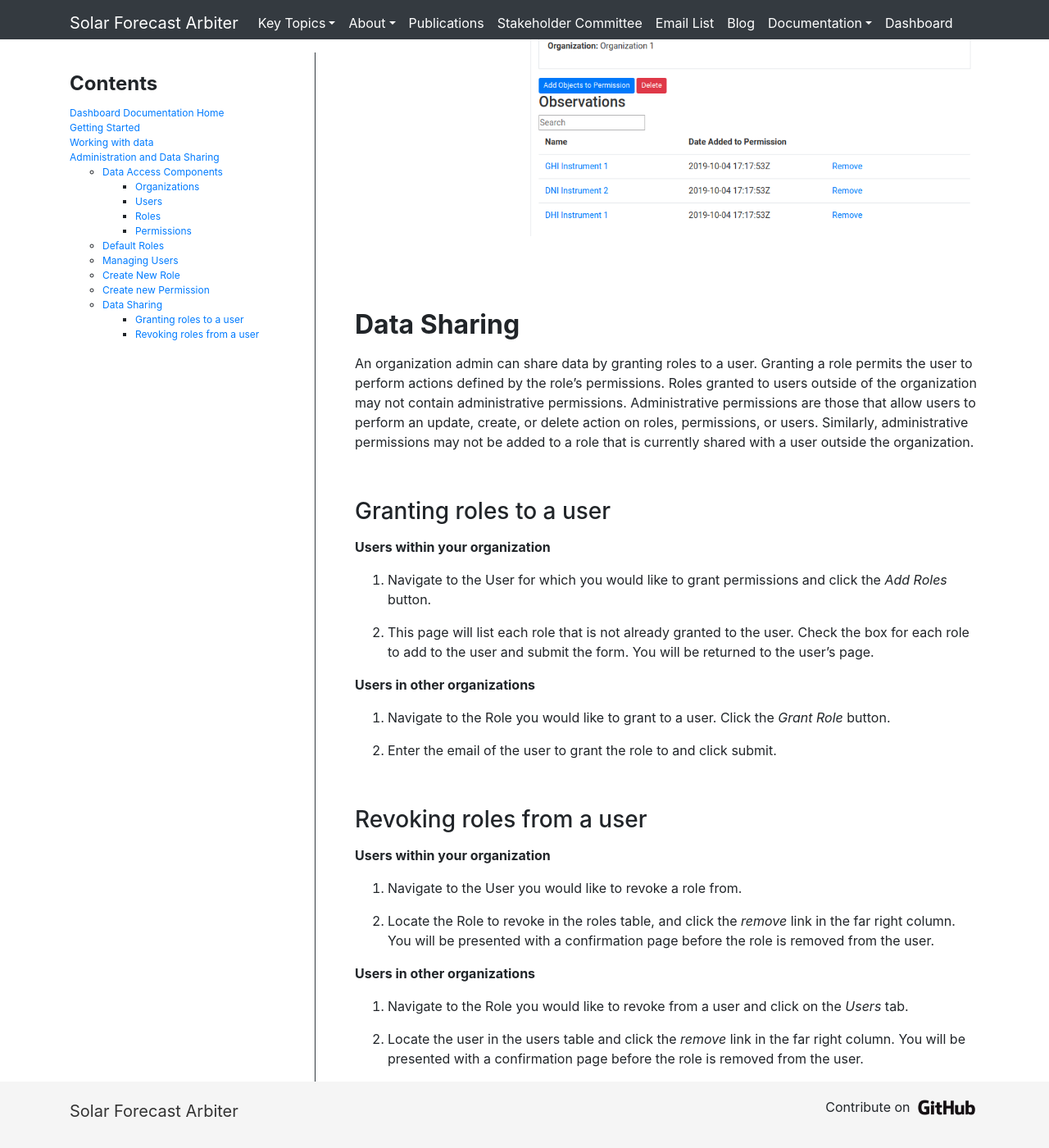
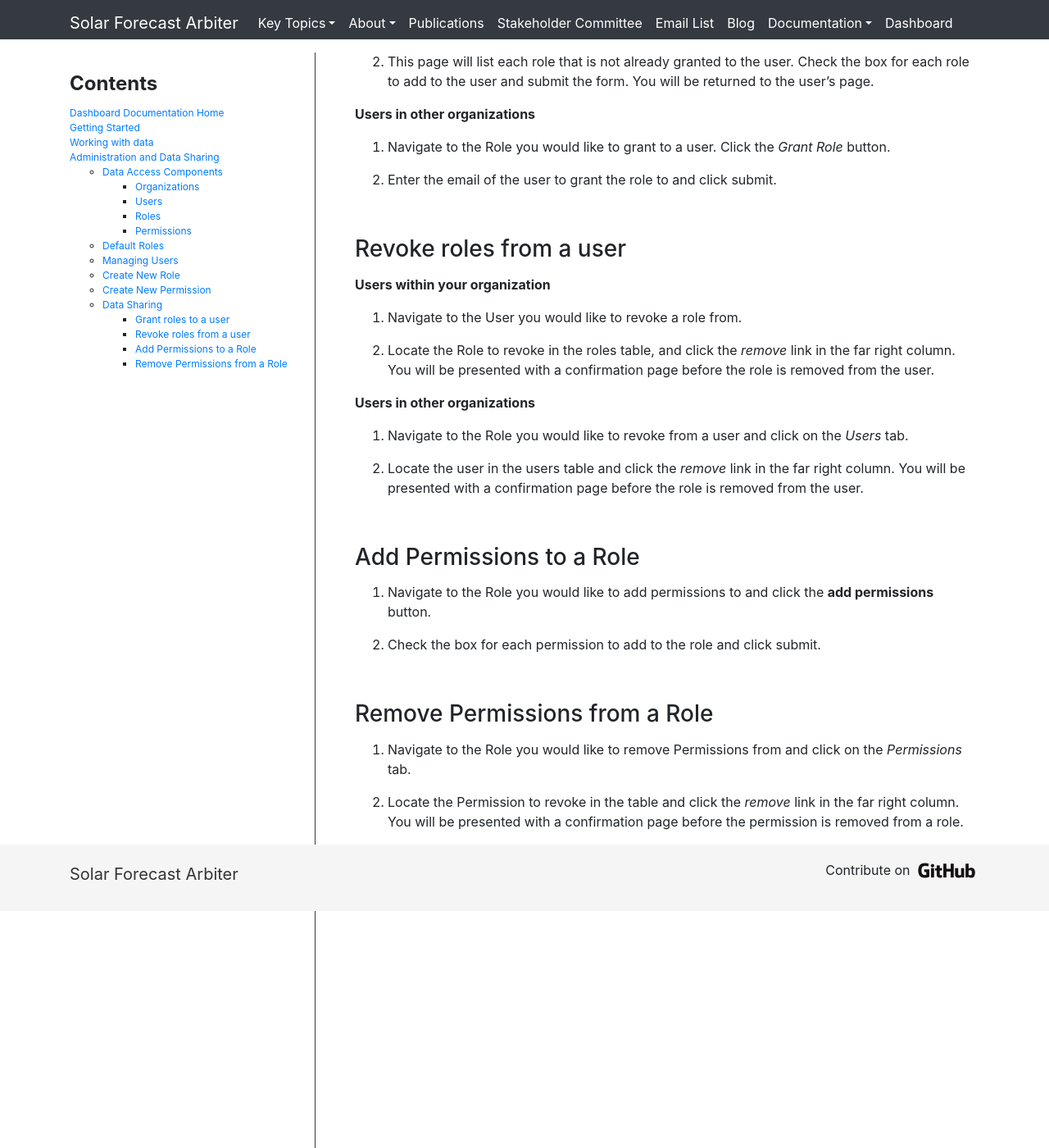
Before and after one commit to SolarArbiter/SolarArbiter.github.io, a Jekyll site: the page built from documentation/dashboard/administration.md, in a window 1280 px wide and 1400 px high, scrolled down 8016 px. Shown: the whole window at 82% size. Built offline with Jekyll 4.4.1, drawn with Linux system fonts in a browser that asks for light colours; our own code applies the rules of GitHub Pages for plain Markdown files; after the commit the page ends 9127 px from its top, so only the background shows below that; some of the changed text lies outside the part shown.

Commit message:
update role creation and data sharing to reflect removal of permissions from role form

```diff
--- a/_includes/dashboard_admin_sidebar.html
+++ b/_includes/dashboard_admin_sidebar.html
@@ -16,11 +16,13 @@
     <li><a href="#default-roles">Default Roles</a></li>
     <li><a href="#managing-users">Managing Users</a></li>
     <li><a href="#create-new-role">Create New Role</a></li>
-    <li><a href="#create-new-permission">Create new Permission</a></li>
+    <li><a href="#create-new-permission">Create New Permission</a></li>
     <li><a href="#data-sharing">Data Sharing</a></li>
       <ul>
-          <li><a href="#granting-roles-to-a-user">Granting roles to a user</a></li>
-          <li><a href="#revoking-roles-from-a-user">Revoking roles from a user</a></li>
+          <li><a href="#grant-roles-to-a-user">Grant roles to a user</a></li>
+          <li><a href="#revoke-roles-from-a-user">Revoke roles from a user</a></li>
+          <li><a href="#add-permissions-to-a-role">Add Permissions to a Role</a></li>
+          <li><a href="#remove-permissions-from-a-role">Remove Permissions from a Role</a></li>
       </ul>
   </ul>
 </ul>
--- a/documentation/dashboard/administration.md
+++ b/documentation/dashboard/administration.md
@@ -136,13 +136,13 @@
 {: .anchor}
 
 1.  Navigate to the roles listing with the *Roles* tab of the admin menu. This page
-    will list all of the Roles you have access to administer or view.
+    lists all of the Roles you have access to administer or view.
     <img class="my-3" src="/images/roles.png"/>
 
-2.  Click the *Create new Role* button. You will be prompted for a name and description
-    of the role and a list of permissions the role should have. Check the boxes next
-    to each permission that the role should grant and click submit.
-    <img class="my-3" src="/images/role_form.png"/>
+2.  Click the *Create new Role* button. Complete the form with a name and
+     description of the role. After the role is created you may
+    [add permissions to the role](#add-permissions-to-a-role) or
+    [grant it to users](#grant-roles-to-a-user).
 
 -   *Created Role pages*
 
@@ -154,6 +154,8 @@
     <img class="my-3" src="/images/role.png"/>
     *Role users listing*
     <img class="my-3" src="/images/role_users.png"/>
+
+
 
 
 ## Create New Permission
@@ -188,7 +190,7 @@
 users. Similarly, administrative permissions may not be added to a role that is
 currently shared with a user outside the organization.
 
-### Granting roles to a user
+### Grant roles to a user
 {: .anchor}
 
 **Users within your organization**
@@ -210,7 +212,7 @@
 2.  Enter the email of the user to grant the role to and click submit.
 
 
-### Revoking roles from a user
+### Revoke roles from a user
 {: .anchor}
 
 **Users within your organization**
@@ -229,3 +231,23 @@
 2.  Locate the user in the users table and click the *remove* link in the far
     right column. You will be presented with a confirmation page before the
     role is removed from the user.
+
+
+### Add Permissions to a Role
+{: .anchor}
+
+1.  Navigate to the Role you would like to add permissions to and click the
+    **add permissions** button.
+
+2.  Check the box for each permission to add to the role and click submit.
+
+
+### Remove Permissions from a Role
+{: .anchor}
+
+1.  Navigate to the Role you would like to remove Permissions from and click on
+    the *Permissions* tab.
+
+2.  Locate the Permission to revoke in the table and click the *remove* link in
+    the far right column. You will be presented with a confirmation page before
+    the permission is removed from a role.
```
